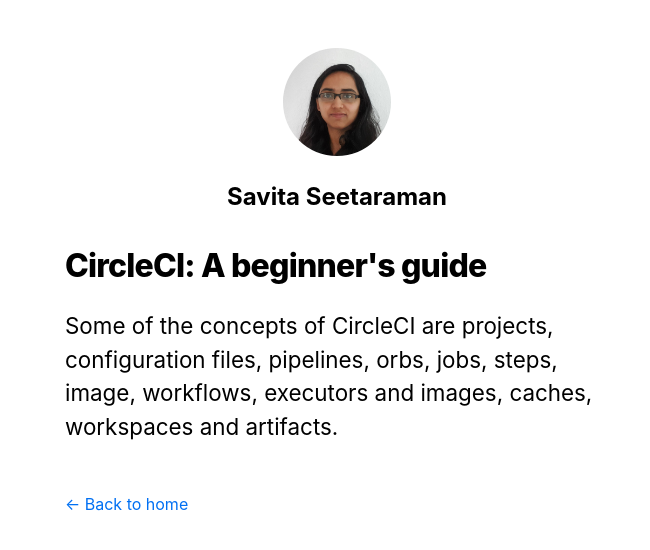
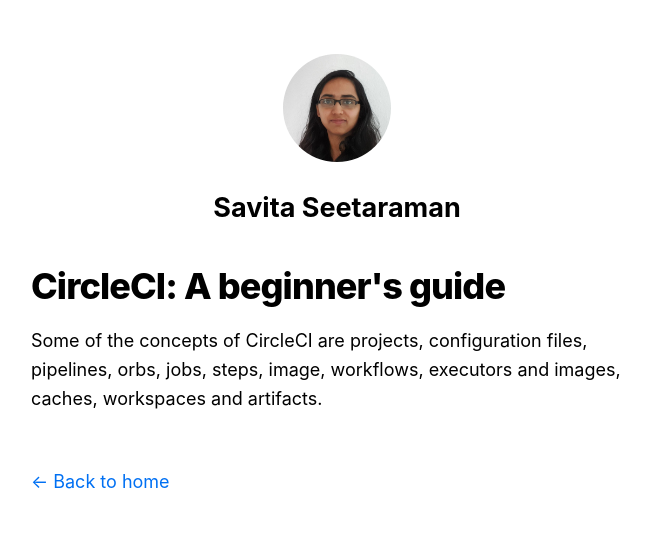
Before and after one commit to tssavita/savitaseetaraman.com, a Next.js app: page /posts/circleci in a window 1280 px wide. Shown: the top 550 px of the page, without its empty margins (303-953 px from the left). Built offline with nearby package versions, Linux system fonts and the light colour scheme.

Commit message:
Changed font-size

```diff
--- a/pages/posts/circleci.js
+++ b/pages/posts/circleci.js
@@ -10,7 +10,7 @@
       </Head>
      <article>
         <h1 className={utilStyles.headingXl}>CircleCI: A beginner's guide</h1>
-        <p className={utilStyles.headingMd}>
+        <p>
           Some of the concepts of CircleCI are projects, configuration files,
           pipelines, orbs, jobs, steps, image, workflows, executors and images,
           caches, workspaces and artifacts.
--- a/styles/global.css
+++ b/styles/global.css
@@ -1,46 +1,3 @@
-.container {
-    min-height: 100vh;
-    padding: 0 0.5rem;
-    display: flex;
-    flex-direction: column;
-    justify-content: center;
-    align-items: center;
-  }
-
-  footer {
-    width: 100%;
-    height: 100px;
-    border-top: 1px solid #eaeaea;
-    display: flex;
-    justify-content: center;
-    align-items: center;
-  }
-
-  footer img {
-    margin-left: 0.5rem;
-  }
-
-  footer a {
-    display: flex;
-    justify-content: center;
-    align-items: center;
-  }
-
-  a {
-    color: inherit;
-    text-decoration: none;
-  }
-
-  code {
-    background: #fafafa;
-    border-radius: 4px;
-    padding: -1.75rem;
-    font-size: 0.1rem;
-    font-family: Menlo, Monaco, Lucida Console, Liberation Mono,
-      DejaVu Sans Mono, Bitstream Vera Sans Mono, Courier New, monospace;
-  }
-
-
 html, body {
     padding: 0;
     margin: 0;
@@ -48,6 +5,7 @@
       Oxygen, Ubuntu, Cantarell, Fira Sans, Droid Sans, Helvetica Neue,
       sans-serif;
     line-height: 1.6;
+    font-size: 18px;
   }
 
   * {
```
